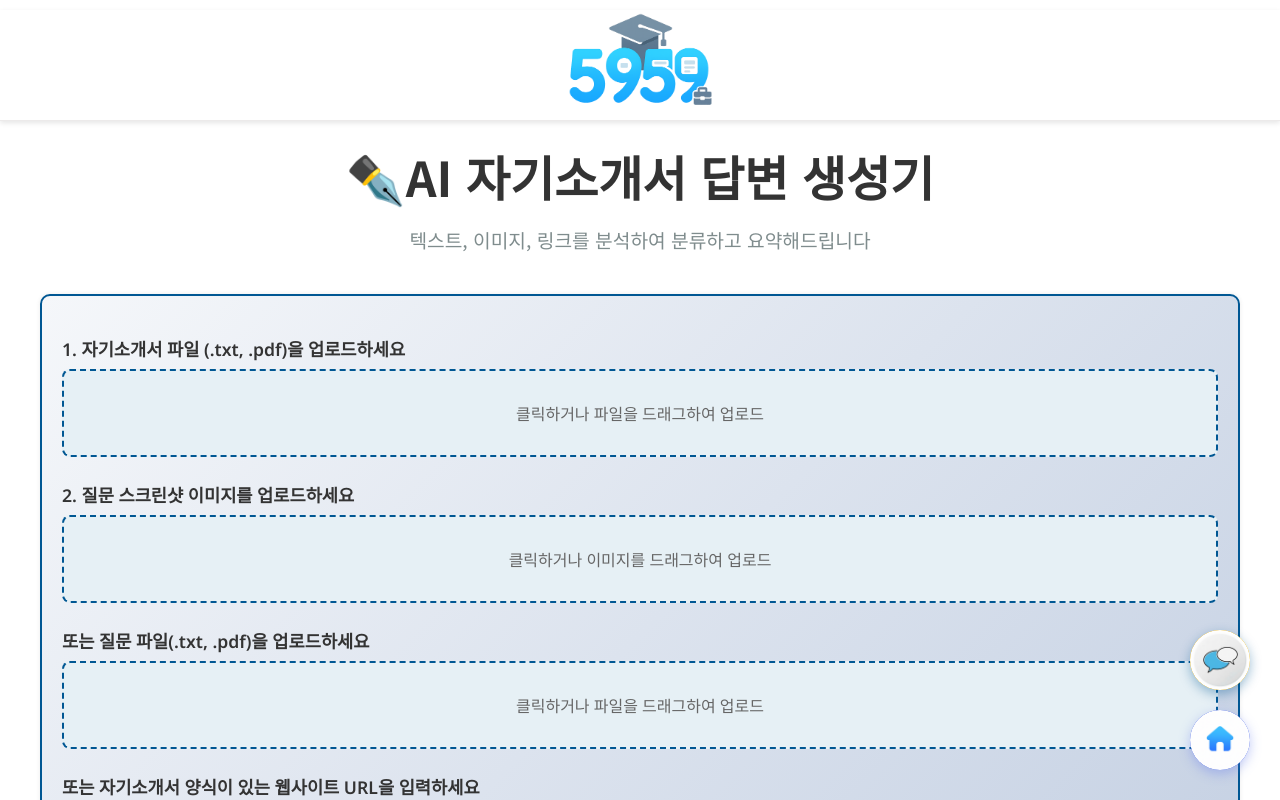
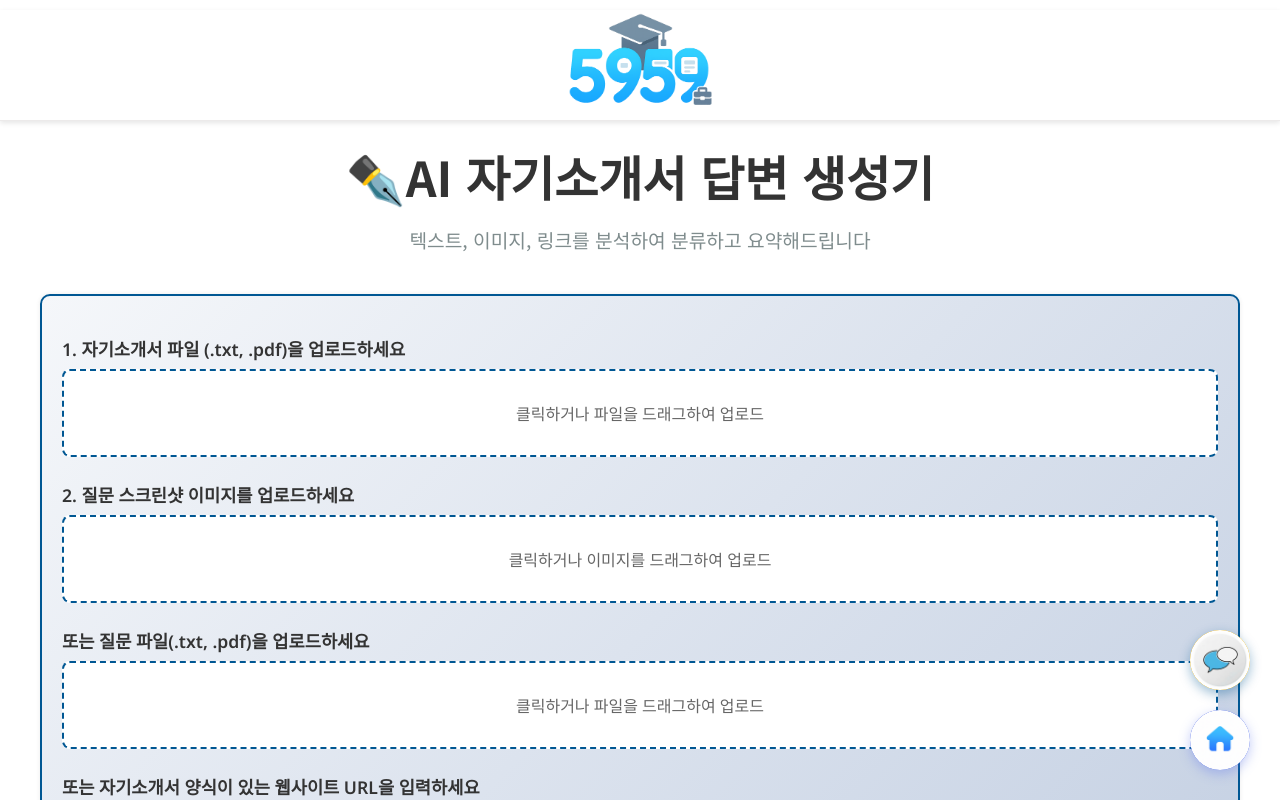
Before and after one commit to TeamDND/5959, a React (Create React App) app in the folder frontend/: page /self in a window 1280 px wide. Shown: the top 800 px of the page. Built offline with nearby package versions, Linux system fonts and the light colour scheme.

Commit message:
css 미세조정

```diff
--- a/frontend/src/components/JobAnalysis.js
+++ b/frontend/src/components/JobAnalysis.js
@@ -118,7 +118,7 @@ function JobAnalysis() {
   return (
     <Layout>
       <div className="job-analysis-wrapper">
-        <h1 className="job-analysis-title-standalone">채용공고 분석</h1>
+        <h1 className="job-analysis-title-standalone">🔍 채용공고 분석</h1>
         <div className="container">
           <div className="card">
             <div className="job-analysis-card">
--- a/frontend/src/style/App.css
+++ b/frontend/src/style/App.css
@@ -49,7 +49,7 @@ label {
   text-align: center;
   cursor: pointer;
   transition: all 0.3s ease;
-  background-color: #E6F0F5;
+  background-color: #fff;
 }
 
 .dropzone:hover {
```
